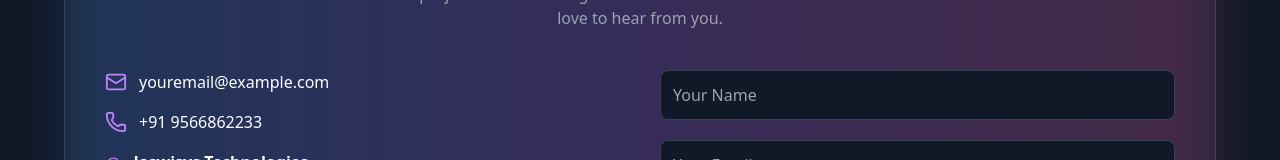
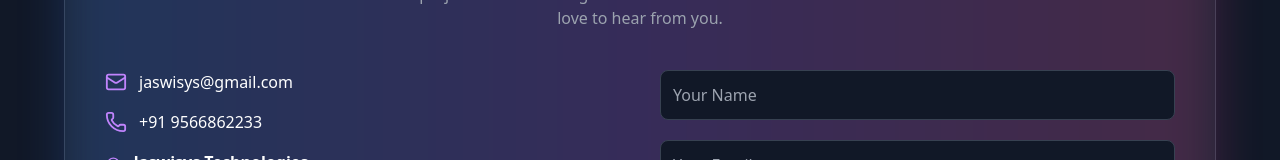
Before and after one commit to MalairamanC/Jaswisys-Project, a React (Vite) app: page / in a window 1280 px wide. Shown: the part 4074-4234 px from the top of the page. Built offline with nearby package versions, Linux system fonts and the light colour scheme.

Commit message:
Update Contact.jsx

```diff
--- a/src/components/Contact.jsx
+++ b/src/components/Contact.jsx
@@ -7,7 +7,7 @@ import emailjs from "emailjs-com";
 const SERVICE_ID  = "service_2rb4as7";    // your EmailJS Service ID
 const TEMPLATE_ID = "template_8yh5o45";   // your EmailJS Template ID
 const PUBLIC_KEY  = "vxgoAdH_AIciY17rZ";       // your EmailJS Public Key
-const TO_EMAIL    = "youremail@example.com"; // where you want to receive messages
+const TO_EMAIL    = "jaswisys@gmail.com"; // where you want to receive messages
 
 function Contact() {
   const [formData, setFormData] = useState({ name: "", email: "", message: "" });
```
